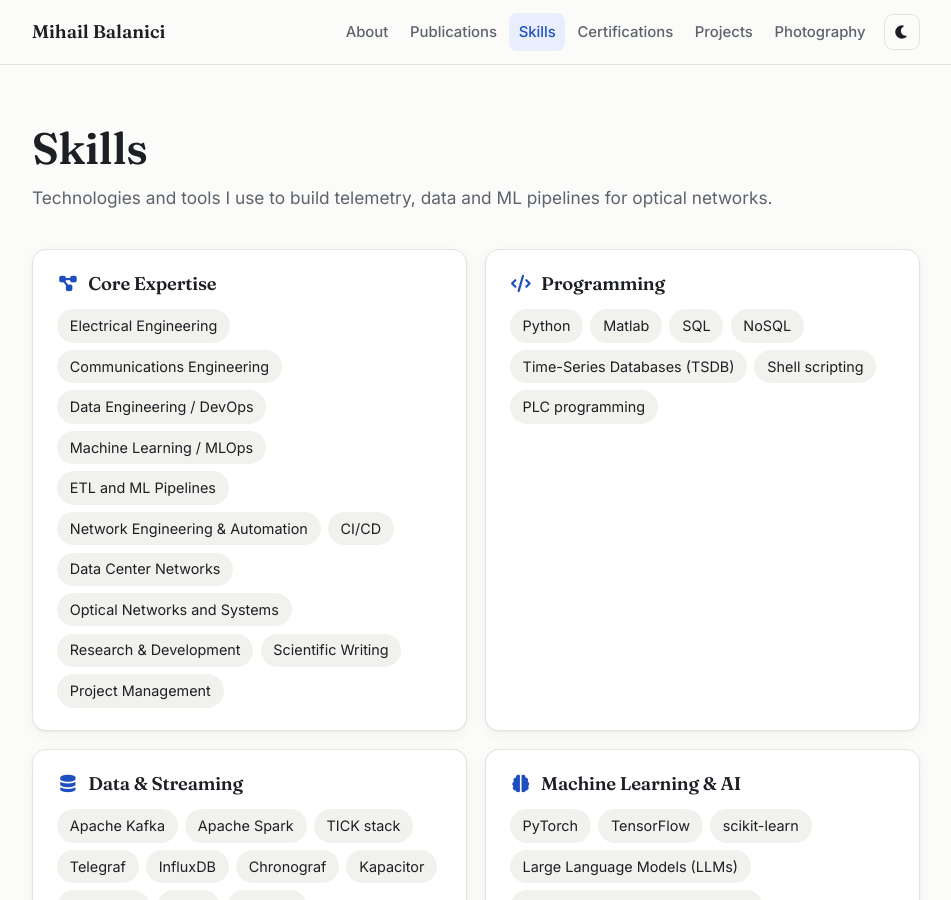
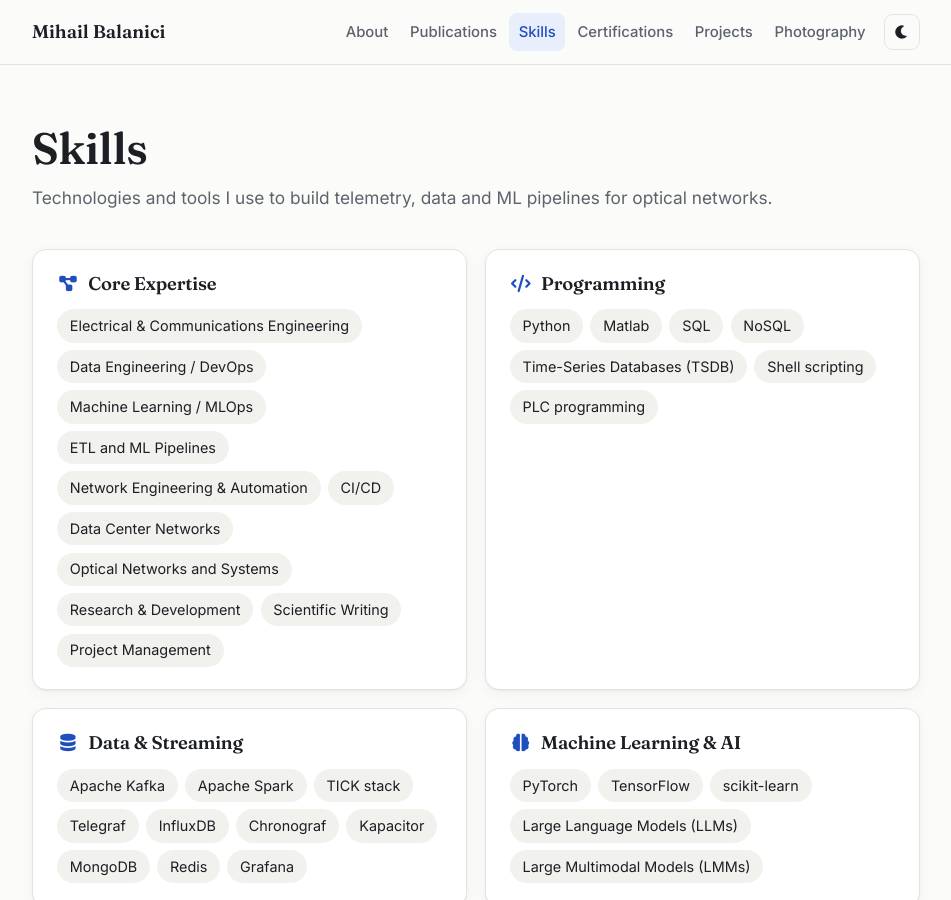
Before and after one commit to mihailbalanici/mihailbalanici.github.io, a Jekyll site: the page built from skills.html, in a window 1280 px wide and 900 px high. Shown: the whole window, without its empty margins (164-1115 px from the left). Built offline with Jekyll 4.4.1, drawn with Linux system fonts in a browser that asks for light colours.

Commit message:
Update skills.yml

```diff
--- a/_data/skills.yml
+++ b/_data/skills.yml
@@ -1,6 +1,6 @@
 - group: Core Expertise
   icon: fa-solid fa-diagram-project
-  items: [Electrical Engineering, Communications Engineering, Data Engineering / DevOps, Machine Learning / MLOps, ETL and ML Pipelines, Network Engineering & Automation, CI/CD, Data Center Networks, Optical Networks and Systems, Research & Development, Scientific Writing, Project Management]
+  items: [Electrical & Communications Engineering, Data Engineering / DevOps, Machine Learning / MLOps, ETL and ML Pipelines, Network Engineering & Automation, CI/CD, Data Center Networks, Optical Networks and Systems, Research & Development, Scientific Writing, Project Management]
 
 - group: Programming
   icon: fa-solid fa-code
```
